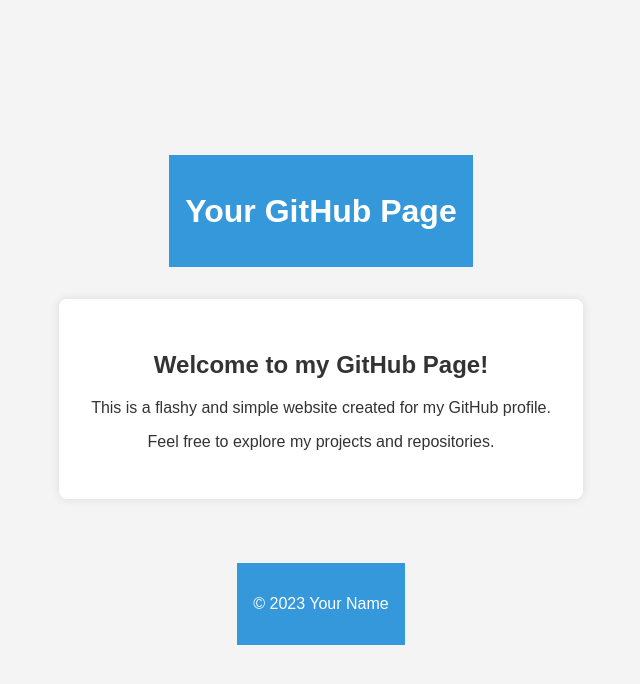
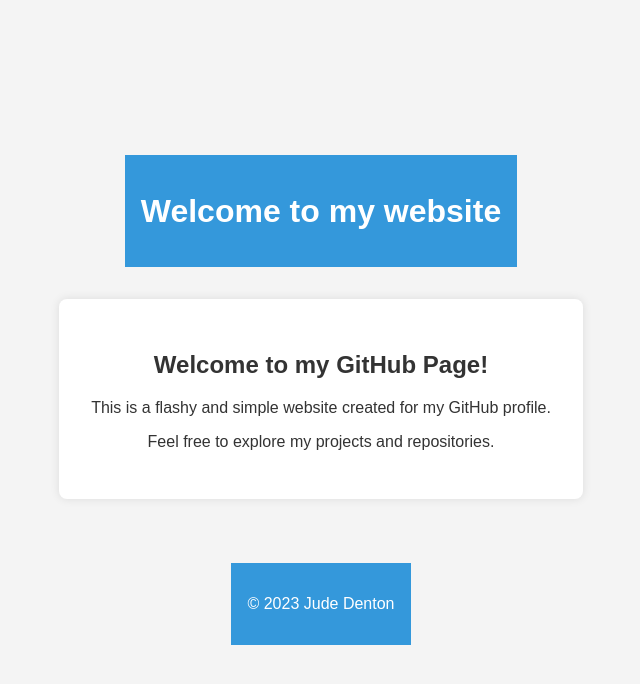
Before and after one commit to Jude2Tuff/index.html, a plain HTML site: page index.html in a window 1280 px wide. Shown: the whole page, without its empty margins (319-959 px from the left). Drawn offline with Linux system fonts and the light colour scheme.

Commit message:
Update index.html
Added my own text

```diff
--- a/index.html
+++ b/index.html
@@ -46,7 +46,7 @@
 </head>
 <body>
     <header>
-        <h1>Your GitHub Page</h1>
+        <h1>Welcome to my website</h1>
     </header>
 
     <section>
@@ -56,7 +56,7 @@
     </section>
 
     <footer>
-        <p>&copy; 2023 Your Name</p>
+        <p>&copy; 2023 Jude Denton</p>
     </footer>
 </body>
 </html>
```
